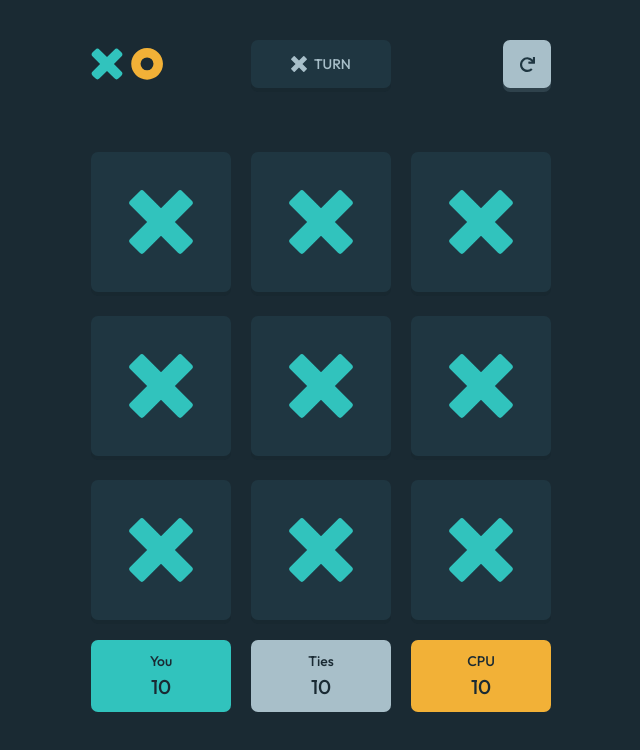
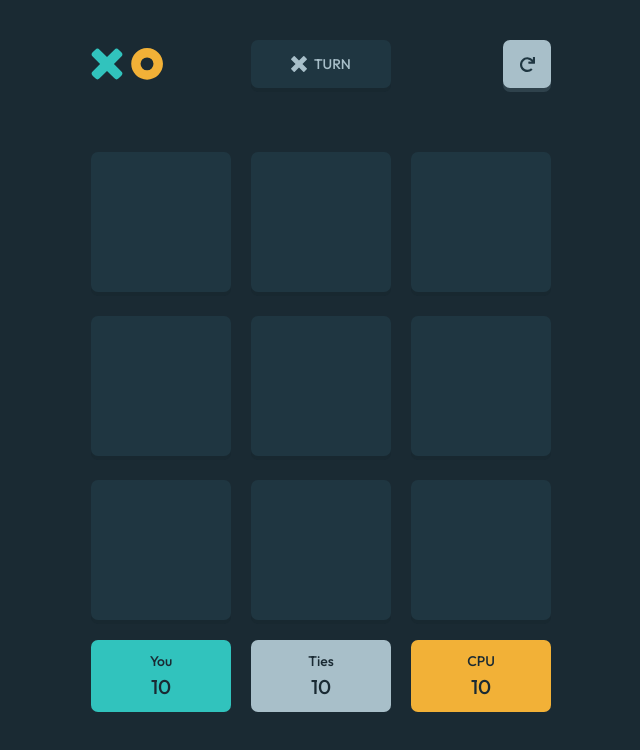
Before and after one commit to chocolateflight/react-tic-tac-toe, a React (Create React App) app: page / in a window 1280 px wide. Shown: the top 750 px of the page, without its empty margins (314-954 px from the left). Built offline with nearby package versions, Linux system fonts and the light colour scheme.

Commit message:
added possibility to select box and hover

```diff
--- a/src/components/Game/Field.tsx
+++ /dev/null
@@ -1,21 +0,0 @@
-import xIconOutline from '../../assets/svg/icon-x-outline.svg';
-import oIconOutline from '../../assets/svg/icon-o-outline.svg';
-import xIcon from '../../assets/svg/icon-x.svg';
-import oIcon from '../../assets/svg/icon-o.svg';
-
-type Props = {};
-
-const Field = (props: Props) => {
-  const x = <img draggable='false' src={xIcon} alt='icon' />;
-  const o = <img draggable='false' src={oIcon} alt='icon' />;
-  const xOut = <img draggable='false' src={xIconOutline} alt='icon' />;
-  const oOut = <img draggable='false' src={oIconOutline} alt='icon' />;
-
-  return (
-    <div className='w-[96px] h-[96px] flex justify-center items-center bg-greenLight col-span-1 rounded-lg shadow-darkest px-[28px] py-[24px] md:h-[140px] md:w-[140px]'>
-      {x}
-    </div>
-  );
-};
-
-export default Field;
--- /dev/null
+++ b/src/components/Game/Fields.tsx
@@ -0,0 +1,76 @@
+import xIconOutline from '../../assets/svg/icon-x-outline.svg';
+import oIconOutline from '../../assets/svg/icon-o-outline.svg';
+import xIcon from '../../assets/svg/icon-x.svg';
+import oIcon from '../../assets/svg/icon-o.svg';
+import React, { useEffect, useState, useRef } from 'react';
+
+const x = `<img draggable='false' className="pointer-events-none" src=${xIcon} alt='icon' />`;
+const o = `<img draggable='false' className="pointer-events-none" src=${oIcon} alt='icon' />`;
+const xOut = `<img id="outImg" draggable='false' className="pointer-events-none" src=${xIconOutline} alt='icon' />`;
+const oOut = `<img id="outImg" draggable='false' className="pointer-events-none" src=${oIconOutline} alt='icon' />`;
+
+const Fragment = (React as any).Fragment;
+
+type Props = {
+  currentPlayer: string;
+};
+
+
+
+const Fields = (props: Props): JSX.Element => {
+  const [data, setData] = useState(["", "", "", "", "", "", "", "", ""])
+
+
+  const onClick = (event: React.MouseEvent) => {
+    const target = event.currentTarget as HTMLElement;
+    if (data[+target.id] !== "x" && data[+target.id] !== "o") {
+      data[+target.id] = props.currentPlayer;
+      target.innerHTML = `${props.currentPlayer === "x" ? x : o}`;
+    }
+  };
+
+  const onMouseEnter = (event: React.MouseEvent) => {
+    const target = event.target as HTMLElement;
+    if (data[+target.id] !== "x" && data[+target.id] !== "o") {
+      target.innerHTML = `${props.currentPlayer === "x" ? xOut : oOut}`;
+    }
+  };
+
+  const onMouseLeave = (event: React.MouseEvent) => {
+    const target = event.target as HTMLElement;
+    if (data[+target.id] !== "x" && data[+target.id] !== "o") {
+      target.innerHTML = '';
+    }
+  };
+
+  const ids: Array<string> = [
+    '0',
+    '1',
+    '2',
+    '3',
+    '4',
+    '5',
+    '6',
+    '7',
+    '8',
+  ];
+
+  return (
+    <>
+      {ids.map((id) => {
+        return (
+          <div
+            id={id}
+            key={id}
+            className='w-[96px] h-[96px] flex justify-center items-center bg-greenLight col-span-1 rounded-lg shadow-darkest px-[28px] py-[24px] md:h-[140px] md:w-[140px]'
+            onClick={onClick}
+            onMouseEnter={onMouseEnter}
+            onMouseLeave={onMouseLeave}
+          ></div>
+        );
+      })}
+    </>
+  );
+};
+
+export default Fields;
--- a/src/components/Game/Game.tsx
+++ b/src/components/Game/Game.tsx
@@ -1,5 +1,5 @@
-import React from 'react';
-import Field from './Field';
+import React, { useState } from 'react';
+import Fields from './Fields';
 import Stats from './Stats';
 
 const Fragment = (React as any).Fragment;
@@ -9,6 +9,10 @@ type Props = {
 };
 
 const Game = (props: Props) => {
+  const [currentPlayer, setCurrentPlayer] = useState("x")
+
+
+
   return (
     <Fragment>
       <div
@@ -17,15 +21,7 @@ const Game = (props: Props) => {
           !props.menu ? '' : 'hidden'
         } grid grid-cols-sm-user grid-rows-3 w-[full] gap-x-[20px] gap-y-[24px] md:grid-cols-md-user`}
       >
-        <Field />
-        <Field />
-        <Field />
-        <Field />
-        <Field />
-        <Field />
-        <Field />
-        <Field />
-        <Field />
+        <Fields currentPlayer={currentPlayer}  />
       </div>
       <Stats menu={props.menu} />
     </Fragment>
```
